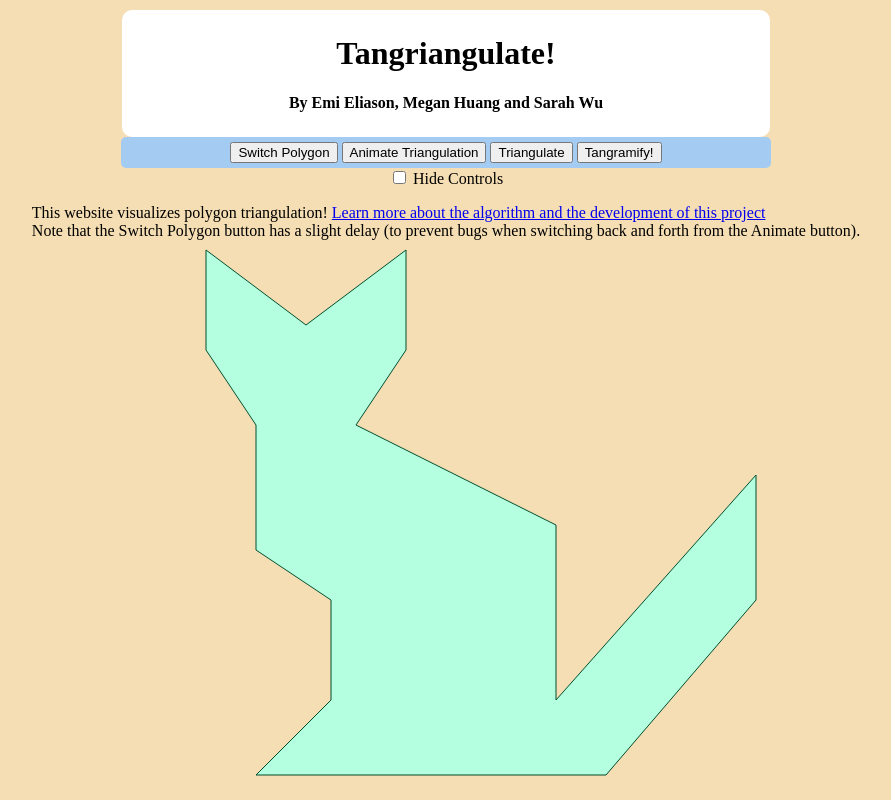
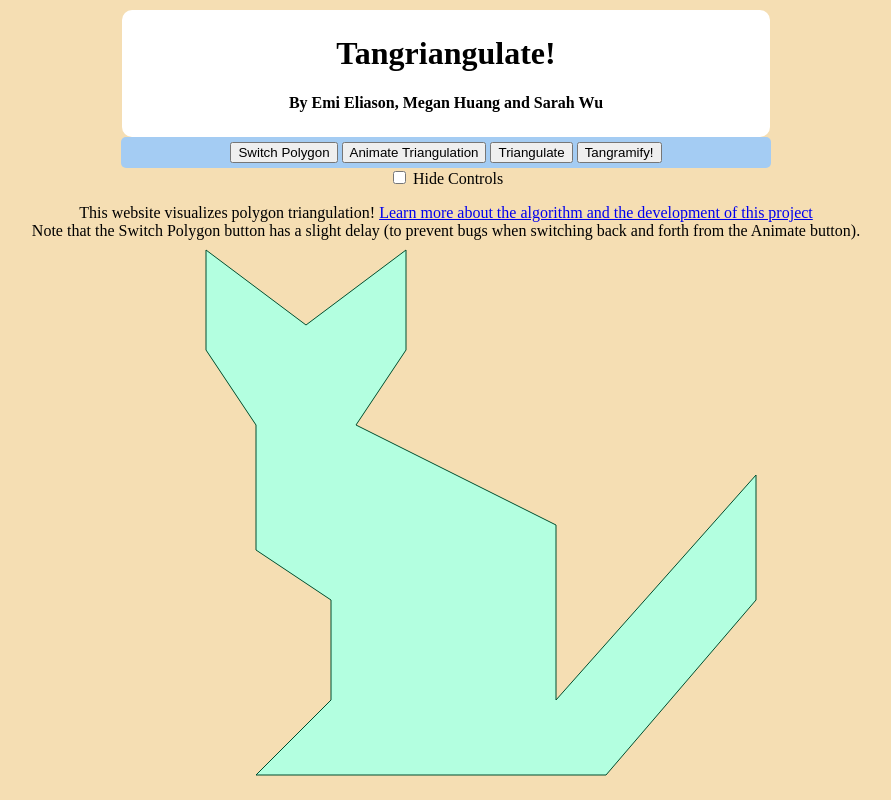
Before and after one commit to megan-huang/polygon-triangulation, a plain HTML site: page index.html in a window 1280 px wide. Shown: the whole page, without its empty margins (194-1085 px from the left). Drawn offline with Linux system fonts and the light colour scheme.

Commit message:
changed css

```diff
--- a/style.css
+++ b/style.css
@@ -30,6 +30,10 @@ body {
     padding: 0.25em;
     text-align: center;
     width: 50svw;
+}
+
+.all-text {
+    text-align: center;
 }
 
 /* #checkbox {
```
